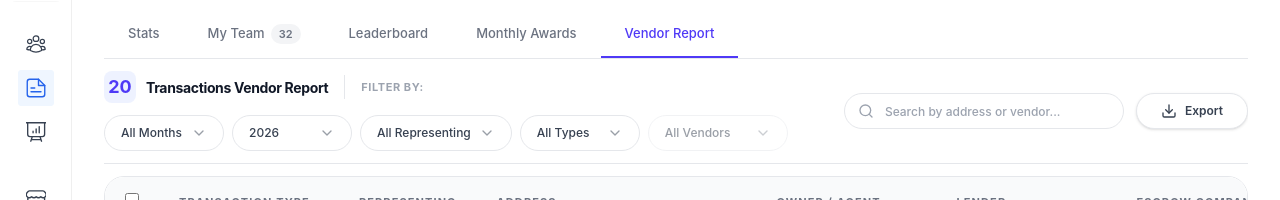
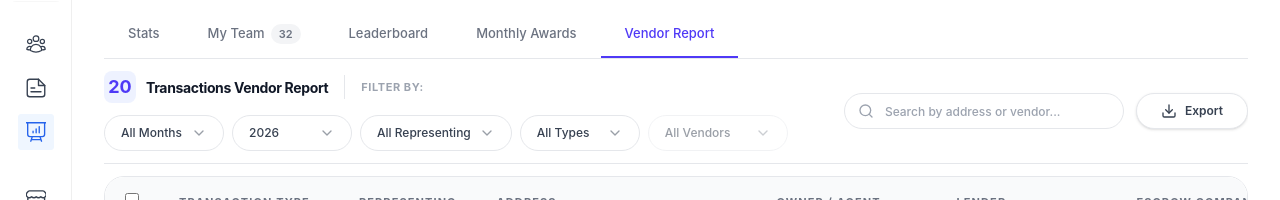
Before and after one commit to krishmjradiusagent/vendor-report, a React (Vite) app: page / in a window 1280 px wide. Shown: the part 144-344 px from the top of the page. Built offline with nearby package versions, Linux system fonts and the light colour scheme.

Commit message:
fix: set default active navigation item to reports

```diff
--- a/src/components/layout/SidePanel.tsx
+++ b/src/components/layout/SidePanel.tsx
@@ -38,7 +38,7 @@ const menuItems = [
 ];
 
 export const SidePanel: React.FC = () => {
-  const [activeItem, setActiveItem] = React.useState('campaigns');
+  const [activeItem, setActiveItem] = React.useState('reports');
 
   return (
     <motion.aside
```
Also changed, not shown: .switchboard/airlock/20260410-0620-how_to_plan.md (renamed from .switchboard/airlock/20260410-0617-how_to_plan.md), .switchboard/airlock/20260410-0620-manifest.md, 2 other files (tests, documents, lock files or other folders).
